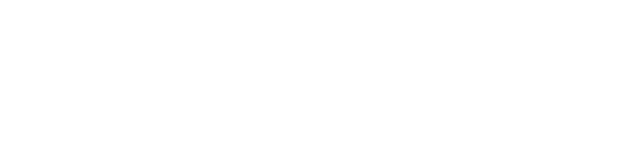
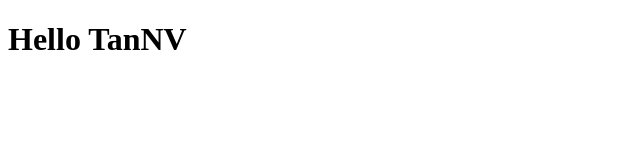
Before and after one commit to MINHLEI/Project-cuoi-khoa, a plain HTML site: page index.html in a window 1280 px wide. Shown: the whole page, without its empty margins (0-640 px from the left). Drawn offline with Linux system fonts and the light colour scheme.

Commit message:
Tannv Test

```diff
--- a/index.html
+++ b/index.html
@@ -8,9 +8,7 @@
         <link rel="stylesheet" href="index.css">
     </head>
     <body>
-
-
-
+        <H1>Hello TanNV</H1>
         <script src="index.js"></script>
     </body>
 </html>
```
Lines whose indentation alone changed are shown as unchanged.
